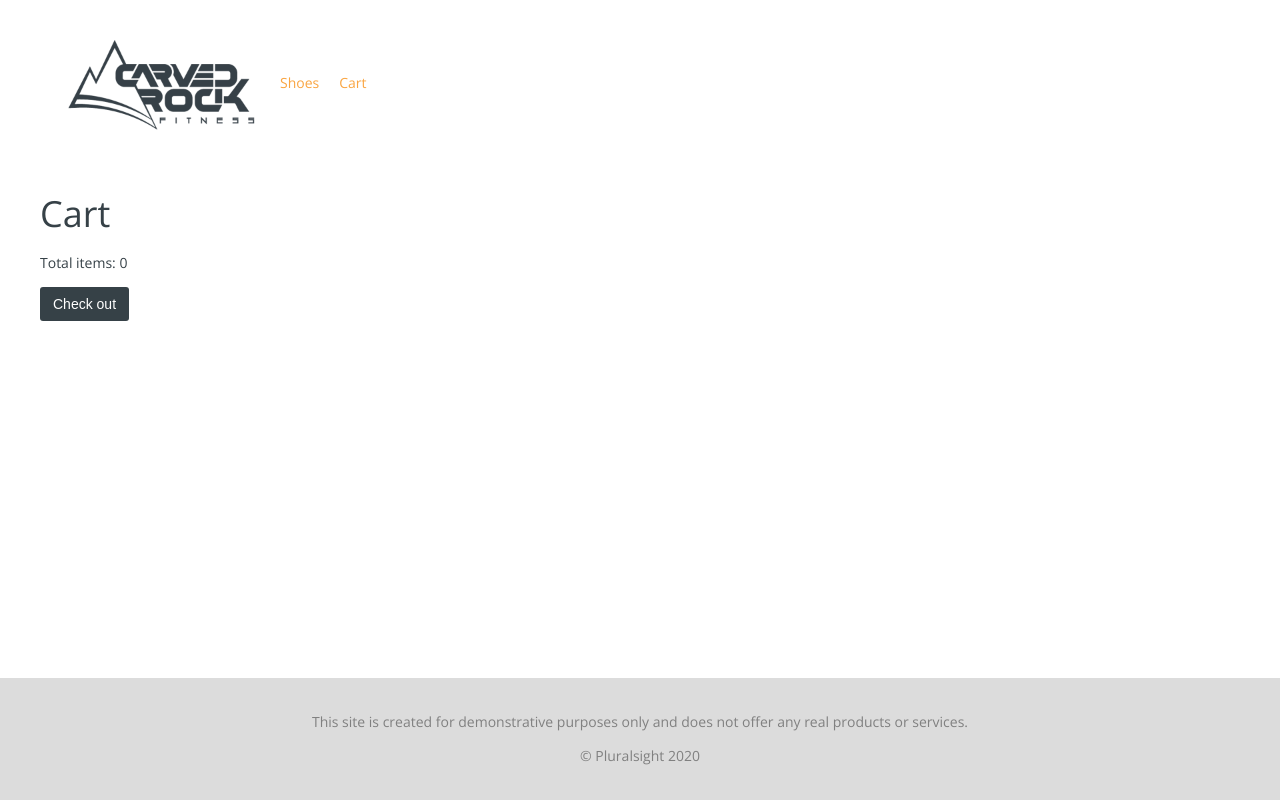
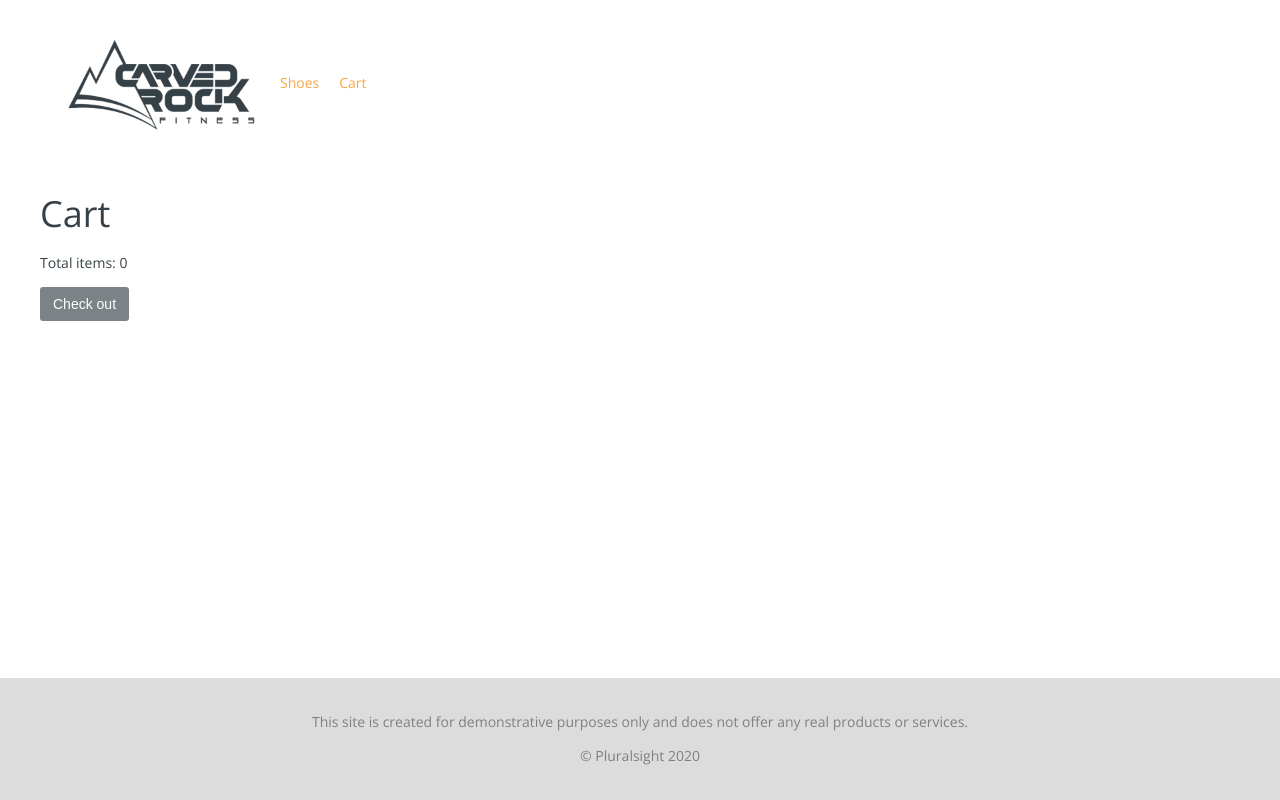
Before and after one commit to johnLexicon/react-state-managing, a React (Create React App) app in the folder 04/demos/before/: page /cart in a window 1280 px wide. Built offline with nearby package versions, Linux system fonts and the light colour scheme; no server answers.

Commit message:
Conditional disable checkout button.

```diff
--- a/04/demos/before/src/views/Cart.jsx
+++ b/04/demos/before/src/views/Cart.jsx
@@ -54,6 +54,7 @@ const Cart = ({ cartItems, updateQuantity }) => {
       <p>Total items: {numItems}</p>
       <ul>{cartItems.map(renderItem)}</ul>
       <button
+        disabled={numItems === 0}
         onClick={() => {
           navigate('/checkout');
         }}
```
